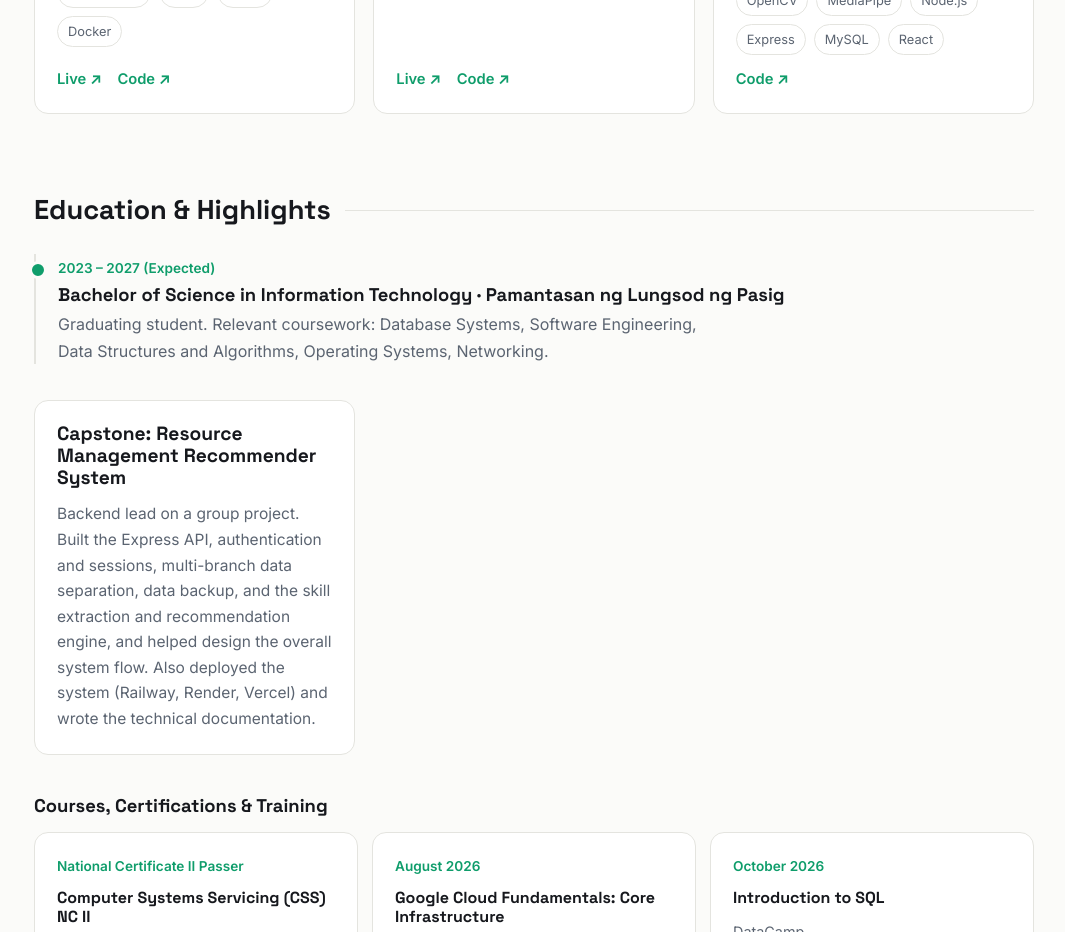
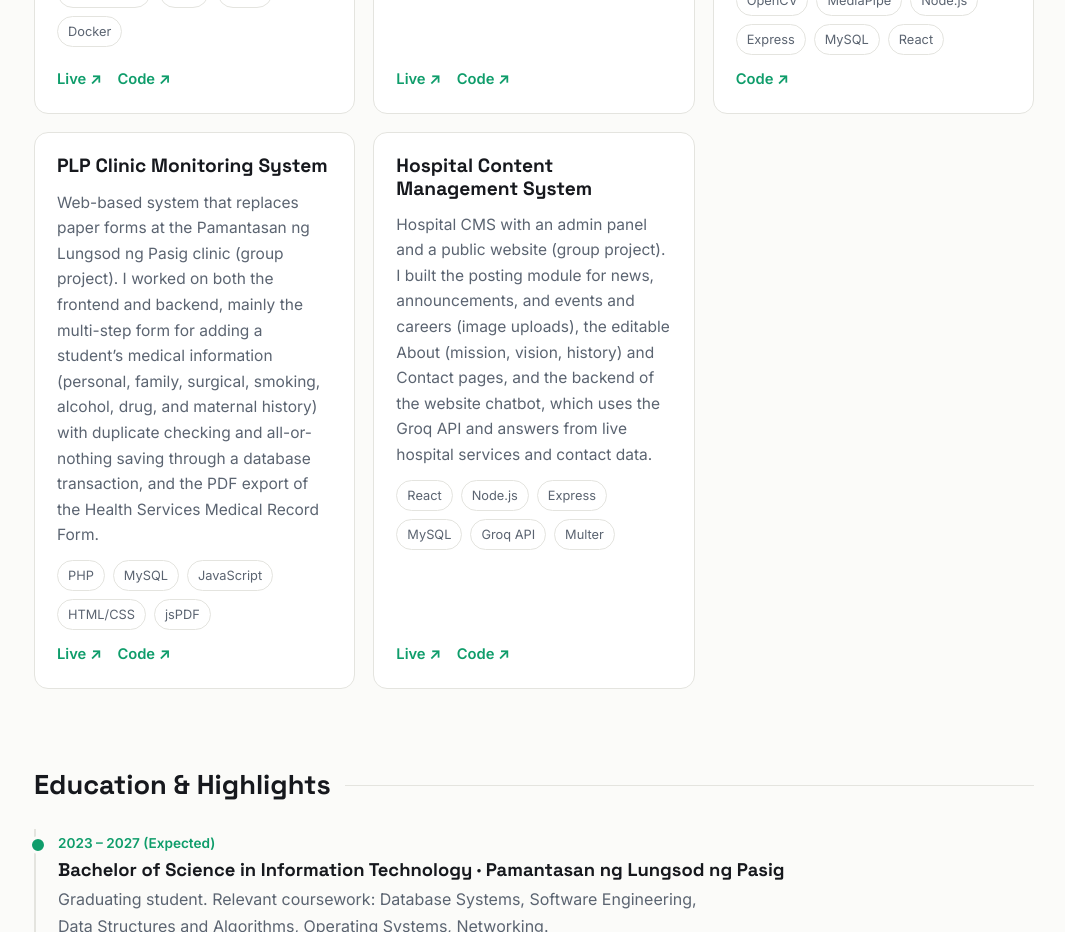
Before and after one commit to LynnCzyla/Lynn-Alpuerto-Portfolio, a React (Vite) app: page / in a window 1280 px wide. Shown: the part 1560-2492 px from the top of the page, without its empty margins (106-1171 px from the left). Built offline with nearby package versions, Linux system fonts and the light colour scheme; no server answers.

Commit message:
project adding

```diff
--- a/src/data.js
+++ b/src/data.js
@@ -1,5 +1,3 @@
-// ✏️ Edit this file to make the portfolio yours. Everything on the page comes from here.
-
 export const profile = {
   name: 'Lynn Czyla Alpuerto',
   role: 'Aspiring Backend Developer',
@@ -10,7 +8,7 @@ export const profile = {
     "Hi! I'm a 4th year student about to graduate, and I enjoy building the part of an app users don't see: APIs, databases, authentication, and the logic that keeps everything running. I care about clean code, security, and systems that are easy to maintain.",
     "I'm looking for my first opportunity, an internship or entry-level role, where I can learn from a team and contribute from day one. This portfolio runs on a small Express API I built myself, with input validation, rate limiting, and email delivery through Brevo.",
   ],
-  resumeUrl: '#', // e.g. '/resume.pdf' (put the file in /public)
+  resumeUrl: '#',
   socials: [
     { label: 'GitHub', url: 'https://github.com/LynnCzyla' },
     { label: 'LinkedIn', url: 'https://www.linkedin.com/in/lynn-czyla-alpuerto-4a3847445' },
@@ -41,8 +39,8 @@ export const projects = [
       'Full-stack e-commerce site for a handmade floral crafts shop. I worked mainly on the security of login and sign-up (email OTP verification, two-factor authentication, bcrypt password hashing), audit logging, and email notifications.',
     tags: ['React', 'Node.js', 'Express', 'Supabase', 'PostgreSQL', 'Nodemailer', 'bcrypt', '2FA (TOTP)'],
     live: '#',
-    status: 'deploying', // tanggalin ito at ilagay ang totoong link sa `live` kapag deployed na
-    repo: 'https://github.com/LynnCzyla/MAICRAFTS', // palitan kung iba ang repo name
+    status: 'deploying',
+    repo: 'https://github.com/LynnCzyla/MAICRAFTS',
   },
   {
     title: 'Smart Entrance, Exit & Attendance Monitoring System',
@@ -51,19 +49,35 @@ export const projects = [
     tags: ['Python', 'FastAPI', 'ArcFace', 'OpenCV', 'MediaPipe', 'Node.js', 'Express', 'MySQL', 'React'],
     repo: 'https://github.com/LynnCzyla/Smart-Entrance-Exit-and-Attendance-Monitoring-System', // palitan kung iba ang repo name
   },
+  {
+    title: 'PLP Clinic Monitoring System',
+    description:
+      'Web-based system that replaces paper forms at the Pamantasan ng Lungsod ng Pasig clinic (group project). I worked on both the frontend and backend, mainly the multi-step form for adding a student’s medical information (personal, family, surgical, smoking, alcohol, drug, and maternal history) with duplicate checking and all-or-nothing saving through a database transaction, and the PDF export of the Health Services Medical Record Form.',
+    live: '#',
+    status: 'deploying',
+    tags: ['PHP', 'MySQL', 'JavaScript', 'HTML/CSS', 'jsPDF'],
+    repo: 'https://github.com/LynnCzyla/PLP-CLINIC-M-S',
+  },
+  {
+    title: 'Hospital Content Management System',
+    description:
+      'Hospital CMS with an admin panel and a public website (group project). I built the posting module for news, announcements, and events and careers (image uploads), the editable About (mission, vision, history) and Contact pages, and the backend of the website chatbot, which uses the Groq API and answers from live hospital services and contact data.',
+    live: '#',
+    status: 'deploying',
+    tags: ['React', 'Node.js', 'Express', 'MySQL', 'Groq API', 'Multer'],
+    repo: 'https://github.com/LynnCzyla/SIA-CMS', // palitan kung iba ang repo name
+  },
 ]
 
 export const education = [
   {
-    degree: 'Bachelor of Science in Information Technology', // change to your course
+    degree: 'Bachelor of Science in Information Technology',
     school: 'Pamantasan ng Lungsod ng Pasig',
     period: '2023 – 2027 (Expected)',
     summary: 'Graduating student. Relevant coursework: Database Systems, Software Engineering, Data Structures and Algorithms, Operating Systems, Networking.',
   },
 ]
 
-// Capstone/thesis, org involvement, certifications, hackathons, competitions, volunteer work.
-// Add or remove items freely. These replace work experience for now.
 export const highlights = [
   {
     title: 'Capstone: Resource Management Recommender System',
```
